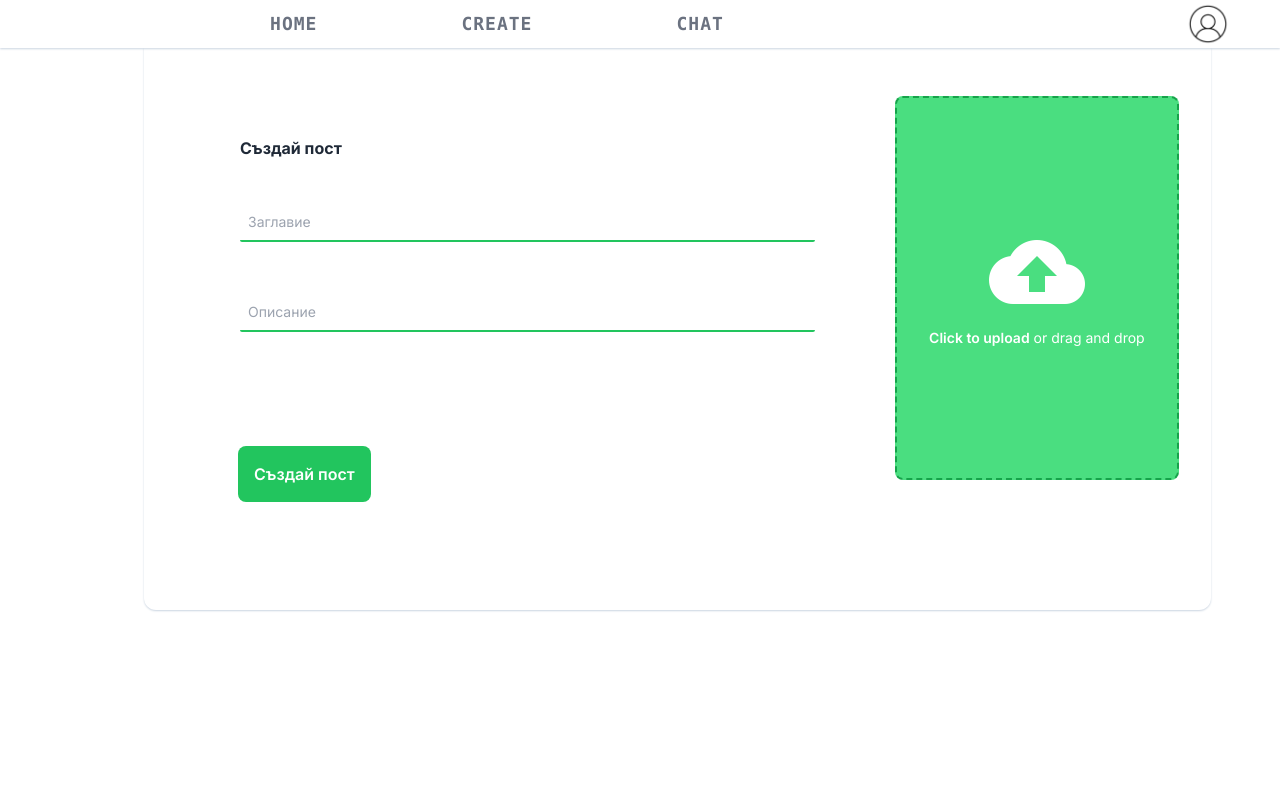
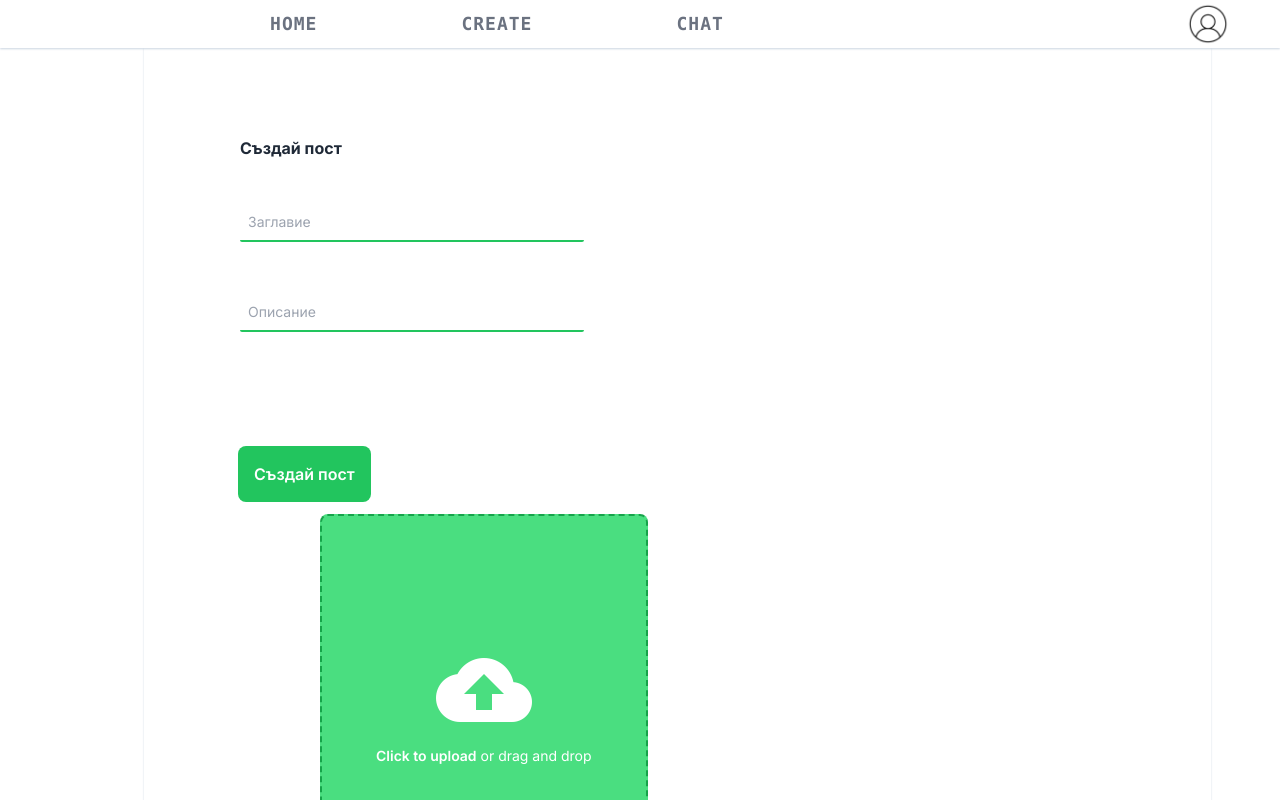
Before and after one commit to Maximus019BG/EvF, a Next.js app: page /create in a window 1280 px wide. Shown: the top 800 px of the page. Built offline with nearby package versions, Linux system fonts and the light colour scheme.

Commit message:
Post creation fix

```diff
--- a/app/create/page.tsx
+++ b/app/create/page.tsx
@@ -70,9 +70,9 @@ const Create: React.FC = () => {
     <>
       <NavBar />
       <div className='flex w-5/6 h-5/6 shadow-sm shadow-slate-300 rounded-xl mx-36 p-24 justify-between'>
+        <form onSubmit={handlePostCreation}>
           <div className=' w-full'>
             <h1 className='my-10 font-bold '>Създай пост</h1>
-            <form onSubmit={handlePostCreation}>
             <div>
               <input
                 type='text'
@@ -99,9 +99,7 @@ const Create: React.FC = () => {
               />
             </div>
 
-
-
-              <DateInput onDateChange={handleDateChange } />
+            <DateInput onDateChange={handleDateChange} />
 
             <div className='flex items-center justify-between mt-4 mb-3'>
               <input
@@ -110,7 +108,6 @@ const Create: React.FC = () => {
                 className='bg-green-500 text-white font-semibold p-4 rounded-lg -ml-[2px] cursor-pointer text-bold hover:bg-green-600 text-md'
               />
             </div>
-              </form>
           </div>
           <div className='flex-shrink-0 ml-4'>
             <label className='flex flex-col items-center justify-center w-full h-96 border-2 border-green-600 border-dashed rounded-lg cursor-pointer bg-green-400 px-1/2 ml-16 '>
@@ -131,6 +128,7 @@ const Create: React.FC = () => {
               />
             </label>
           </div>
+        </form>
       </div>
     </>
   );
```
Lines whose indentation alone changed are shown as unchanged.
